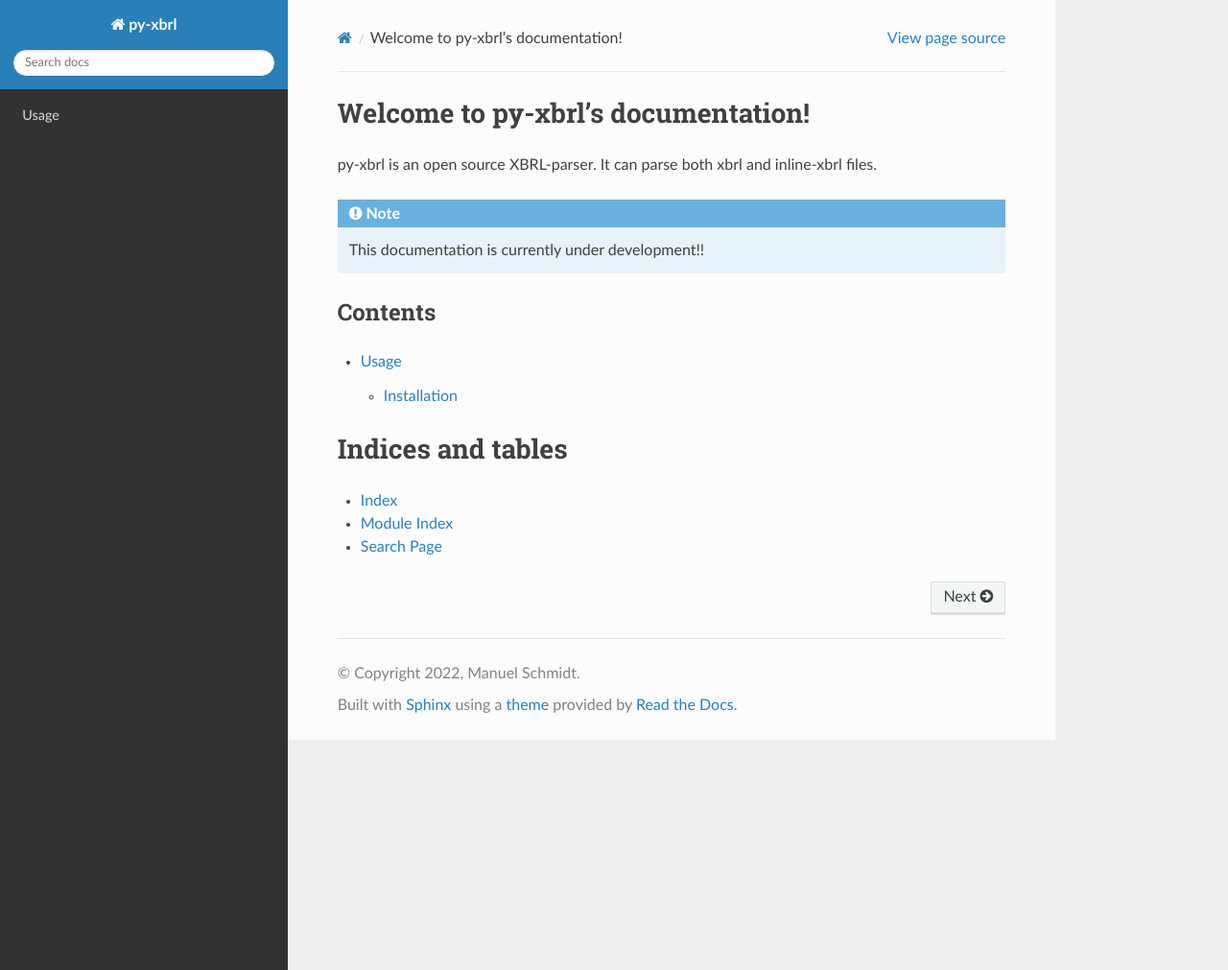
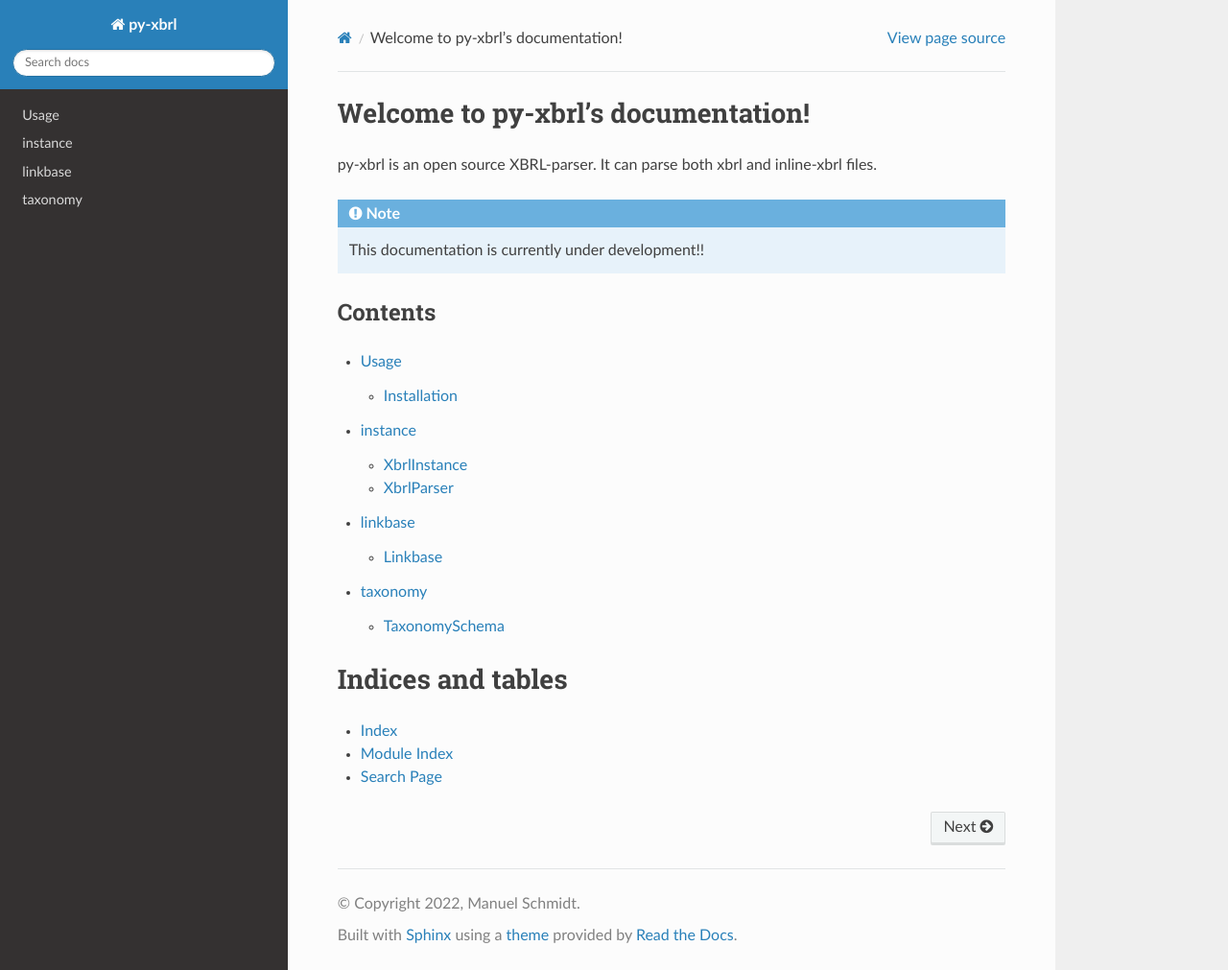
Before and after one commit to manusimidt/py-xbrl, a Sphinx documentation site: the page built from docs/index.rst, in a window 1280 px wide and 1011 px high. Shown: the whole window at 96% size. Built offline with Sphinx 7.4.7 and the Read the Docs theme 2.0.0, drawn with Linux system fonts in a browser that asks for light colours.

Commit message:
Created basic structure of docs

```diff
--- a/docs/index.rst
+++ b/docs/index.rst
@@ -23,6 +23,9 @@
 .. toctree::
 
    usage
+   instance
+   linkbase
+   taxonomy
 
 
 Indices and tables
--- /dev/null
+++ b/docs/instance.rst
@@ -0,0 +1,9 @@
+instance
+=====
+
+XbrlInstance
+------------
+
+
+XbrlParser
+----------
--- /dev/null
+++ b/docs/linkbase.rst
@@ -0,0 +1,7 @@
+linkbase
+=====
+
+
+
+Linkbase
+--------
--- /dev/null
+++ b/docs/taxonomy.rst
@@ -0,0 +1,6 @@
+taxonomy
+=====
+
+
+TaxonomySchema
+--------------
```
